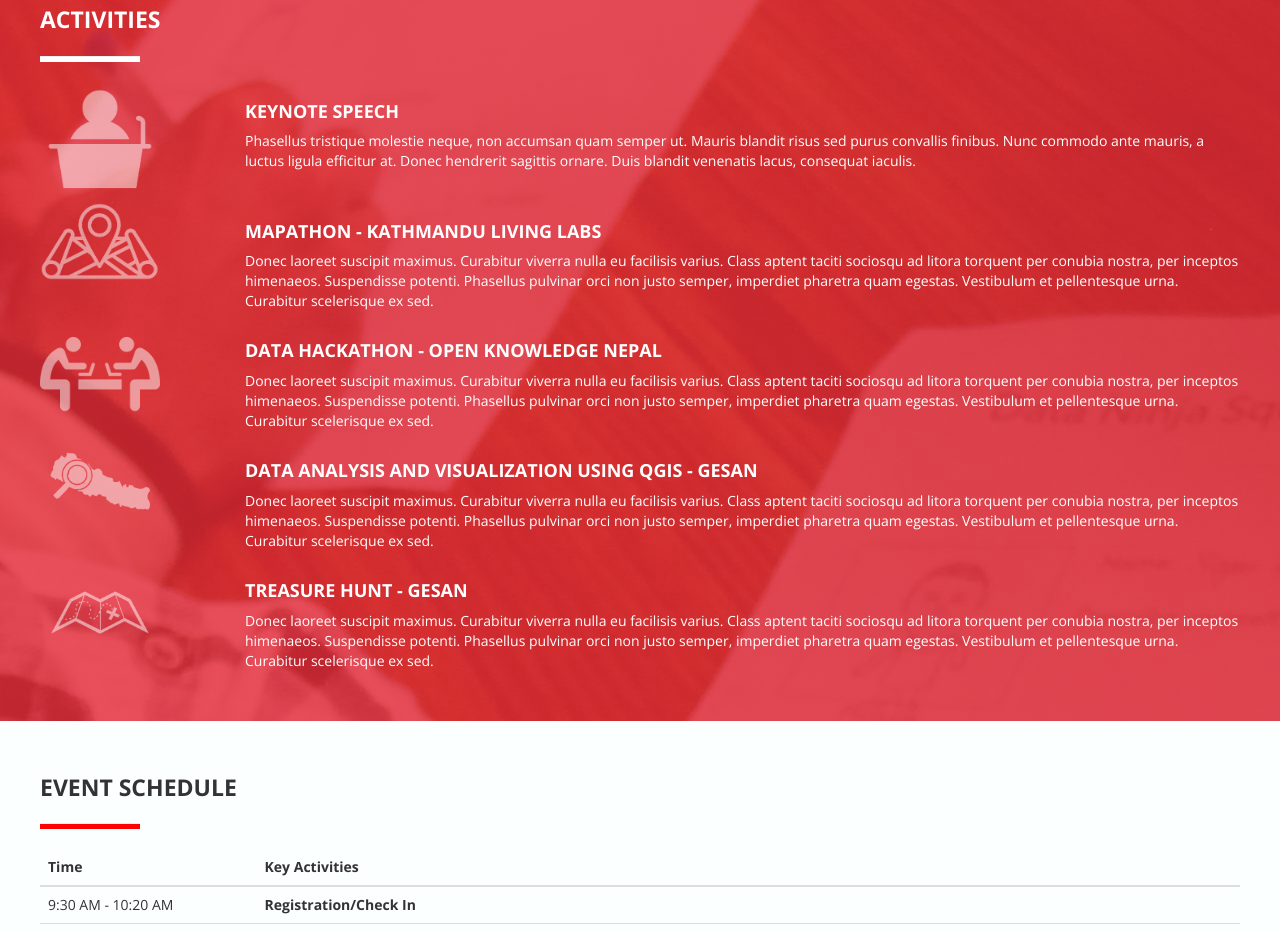
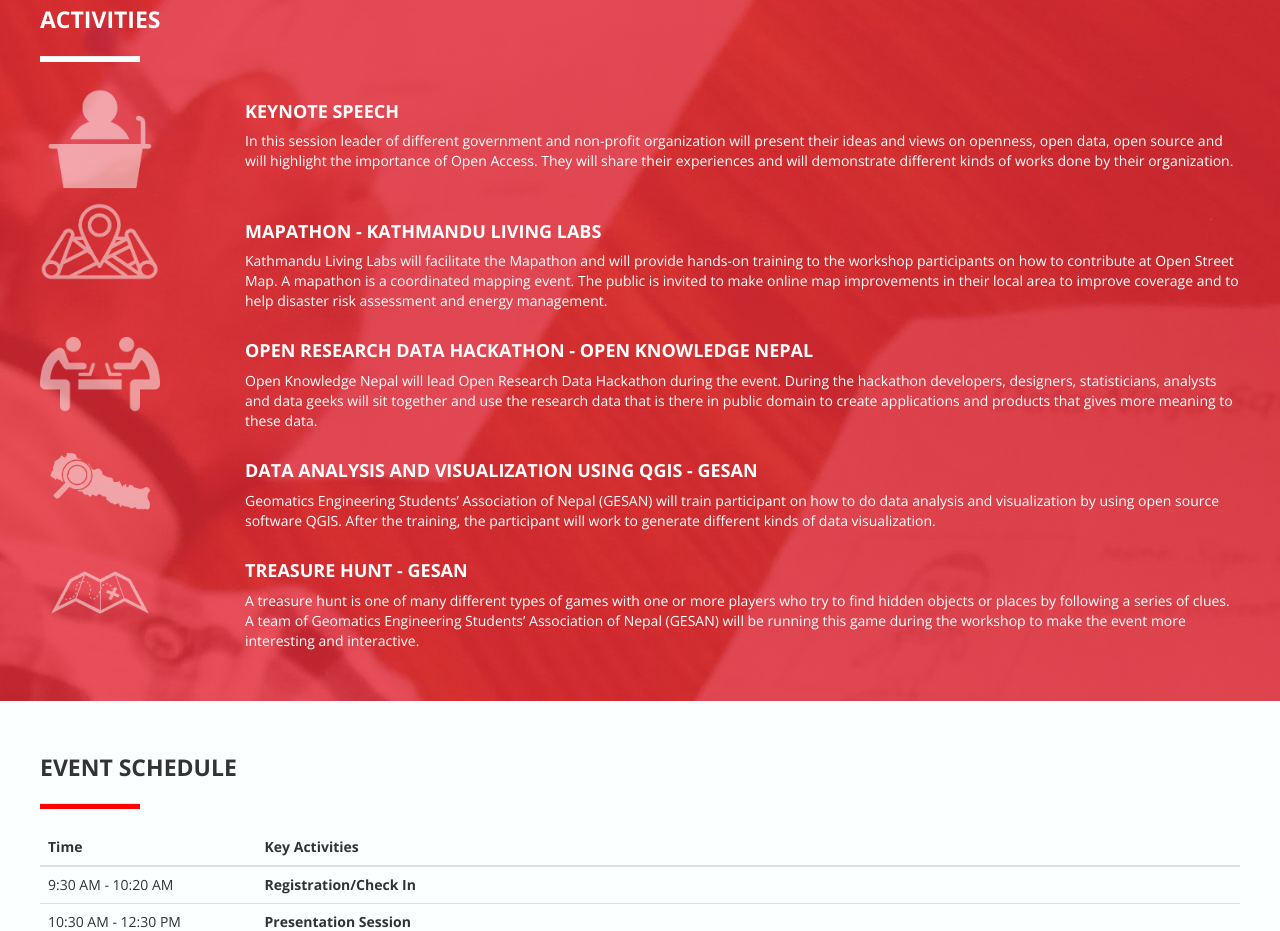
Before and after one commit to ODDNepal/ODDNepal.github.io, a plain HTML site: page index.html in a window 1280 px wide. Shown: the part 1237-2168 px from the top of the page. Drawn offline with nearby package versions, Linux system fonts and the light colour scheme.

Commit message:
Content Update

```diff
--- a/index.html
+++ b/index.html
@@ -106,7 +106,7 @@
                         </div>
                         <div class="col-md-10">
                             <h3 class="sub-header">Keynote speech </h3>
-                            <p>Phasellus tristique molestie neque, non accumsan quam semper ut. Mauris blandit risus sed purus convallis finibus. Nunc commodo ante mauris, a luctus ligula efficitur at. Donec hendrerit sagittis ornare. Duis blandit venenatis lacus, consequat iaculis. </p>
+                            <p>In this session leader of different government and non-profit organization will present their ideas and views on openness, open data, open source and will highlight the importance of Open Access. They will share their experiences and will demonstrate different kinds of works done by their organization. </p>
                         </div>
                     </div>
                     <div class="row">
@@ -114,8 +114,8 @@
                             <img src="img/mapathon.png" style="max-width:120px" class="img-responsive"></img>
                         </div>
                         <div class="col-md-10">
-                            <h3 class="sub-header">Mapathon - kathmandu living labs </h3>
-                            <p>Donec laoreet suscipit maximus. Curabitur viverra nulla eu facilisis varius. Class aptent taciti sociosqu ad litora torquent per conubia nostra, per inceptos himenaeos. Suspendisse potenti. Phasellus pulvinar orci non justo semper, imperdiet pharetra quam egestas. Vestibulum et pellentesque urna. Curabitur scelerisque ex sed. </p>
+                            <h3 class="sub-header">Mapathon - Kathmandu Living Labs </h3>
+                            <p>Kathmandu Living Labs will facilitate the Mapathon and will provide hands-on training to the workshop participants on how to contribute at Open Street Map. A mapathon is a coordinated mapping event. The public is invited to make online map improvements in their local area to improve coverage and to help disaster risk assessment and energy management. </p>
                         </div>
                     </div>
                     <div class="row">
@@ -123,8 +123,8 @@
                             <img src="img/hackathon.png" style="max-width:120px" class="img-responsive"></img>
                         </div>
                         <div class="col-md-10">
-                            <h3 class="sub-header">Data Hackathon - open knowledge nepal </h3>
-                            <p>Donec laoreet suscipit maximus. Curabitur viverra nulla eu facilisis varius. Class aptent taciti sociosqu ad litora torquent per conubia nostra, per inceptos himenaeos. Suspendisse potenti. Phasellus pulvinar orci non justo semper, imperdiet pharetra quam egestas. Vestibulum et pellentesque urna. Curabitur scelerisque ex sed. </p>
+                            <h3 class="sub-header">Open Research Data Hackathon - Open Knowledge Nepal </h3>
+                            <p>Open Knowledge Nepal will lead Open Research Data Hackathon during the event. During the hackathon developers, designers, statisticians, analysts and data geeks will sit together and use the research data that is there in public domain to create applications and products that gives more meaning to these data. </p>
                         </div>
                     </div>
                     <div class="row">
@@ -133,7 +133,7 @@
                         </div>
                         <div class="col-md-10">
                             <h3 class="sub-header">data analysis and visualization using qgis - gesan </h3>
-                            <p>Donec laoreet suscipit maximus. Curabitur viverra nulla eu facilisis varius. Class aptent taciti sociosqu ad litora torquent per conubia nostra, per inceptos himenaeos. Suspendisse potenti. Phasellus pulvinar orci non justo semper, imperdiet pharetra quam egestas. Vestibulum et pellentesque urna. Curabitur scelerisque ex sed. </p>
+                            <p>Geomatics Engineering Students’ Association of Nepal (GESAN) will train participant on how to do data analysis and visualization by using open source software QGIS. After the training, the participant will work to generate different kinds of data visualization. </p>
                         </div>
                     </div>
                     <div class="row">
@@ -142,7 +142,7 @@
                         </div>
                         <div class="col-md-10">
                             <h3 class="sub-header">treasure hunt - gesan </h3>
-                            <p>Donec laoreet suscipit maximus. Curabitur viverra nulla eu facilisis varius. Class aptent taciti sociosqu ad litora torquent per conubia nostra, per inceptos himenaeos. Suspendisse potenti. Phasellus pulvinar orci non justo semper, imperdiet pharetra quam egestas. Vestibulum et pellentesque urna. Curabitur scelerisque ex sed. </p>
+                            <p>A treasure hunt is one of many different types of games with one or more players who try to find hidden objects or places by following a series of clues. A team of Geomatics Engineering Students’ Association of Nepal (GESAN) will be running this game during the workshop to make the event more interesting and interactive. </p>
                         </div>
                     </div>
                     <!-- /.row (nested) -->
```
